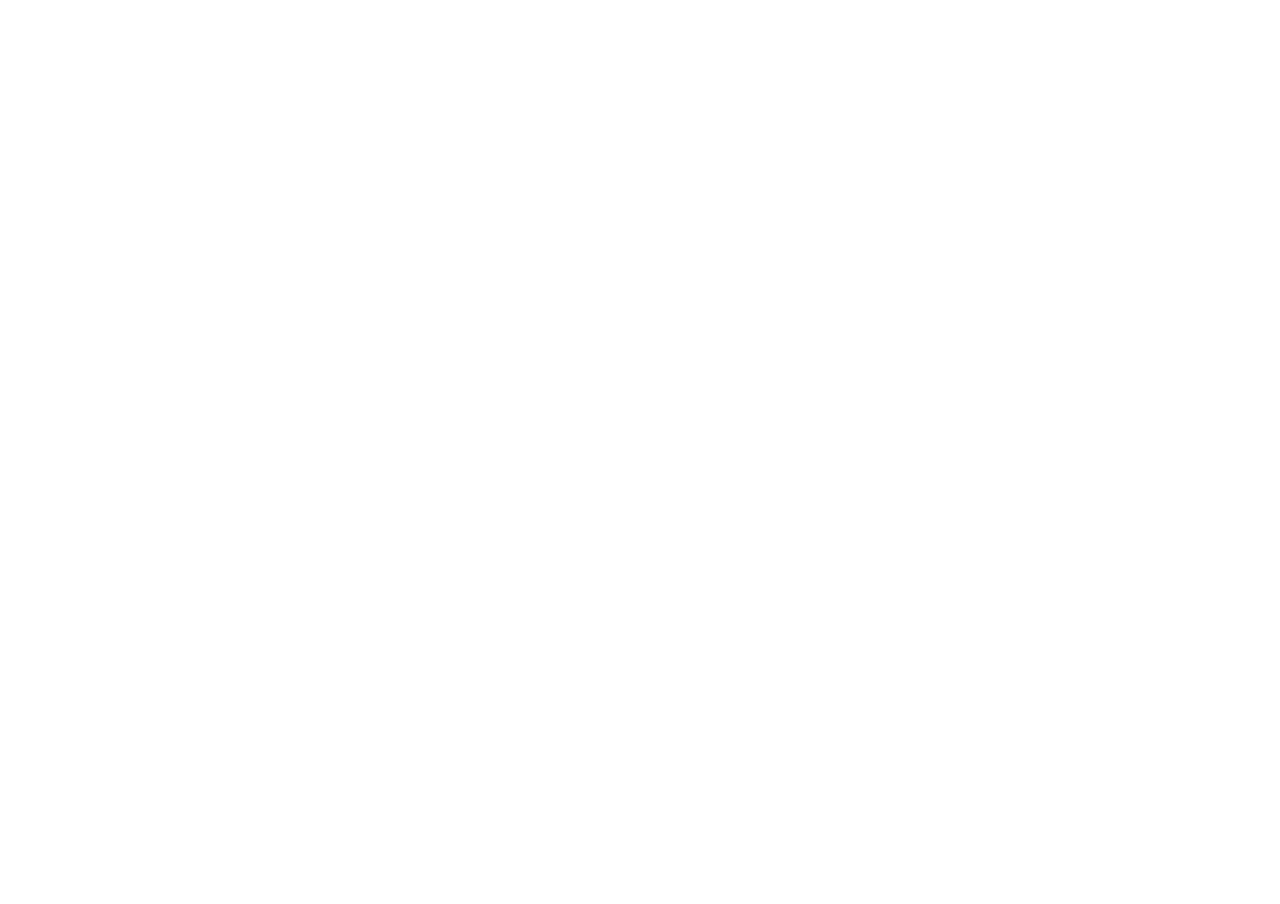
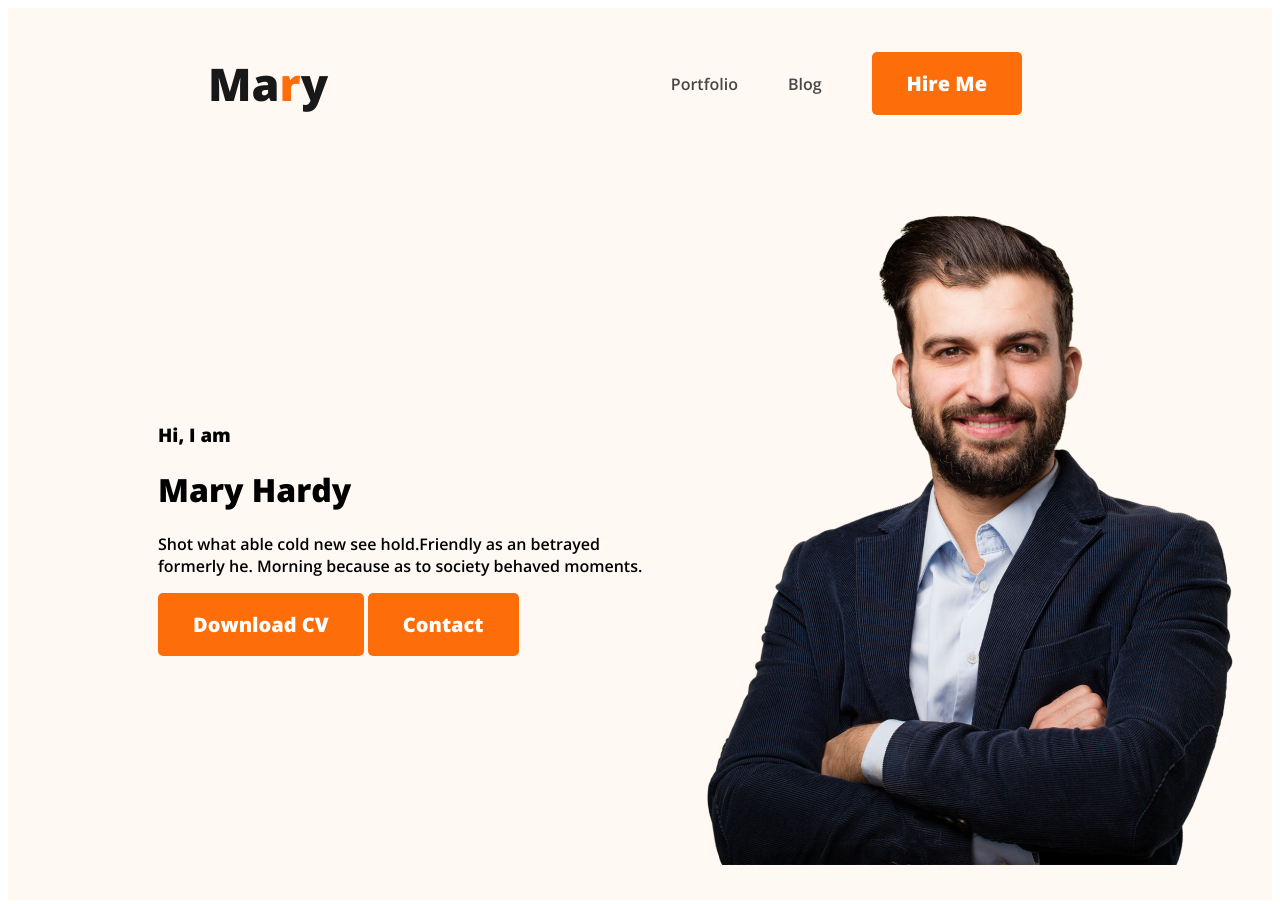
Before and after one commit to mdamirulislam/developer-portfolio, a plain HTML site: page index.html in a window 1280 px wide. Before the commit the page ends 800 px from the top, so only its background shows below. Drawn offline with nearby package versions, Linux system fonts and the light colour scheme.

Commit message:
banner done

```diff
--- a/index.html
+++ b/index.html
@@ -4,8 +4,34 @@
     <meta charset="UTF-8">
     <meta name="viewport" content="width=device-width, initial-scale=1.0">
     <title>Developer Portfolio</title>
+    <link rel="preconnect" href="https://fonts.googleapis.com">
+<link rel="preconnect" href="https://fonts.gstatic.com" crossorigin>
+<link href="https://fonts.googleapis.com/css2?family=Open+Sans:ital,wght@0,600;0,800;1,400&display=swap" rel="stylesheet">
+    <link rel="stylesheet" href="style/style.css">
 </head>
 <body>
+    <header>
+        <nav>
+            <h3 class="mary">Ma<span class="orange">r</span>y</h3>
+            <ul>
+                <li><a href="">Portfolio</a></li>
+                <li><a href="">Blog</a></li>
+                <li><button class="btn-primary">Hire Me</button></li>
+            </ul>
+        </nav>
+        <div class="banner">
+           <div>
+            <h3 class="bnr-gredient">Hi, I  am</h3>
+            <h1 class="bnr-title">Mary Hardy</h1>
+            <p class="bnr-para">Shot what able cold new see hold.Friendly as an betrayed formerly he. Morning because as to society behaved moments.</p>
+            <button class="btn-primary">Download CV</button>
+            <button class="btn-primary">Contact</button>
+           </div>
+           <div>
+            <img src="images/hardy.png" alt="">
+           </div>
+        </div>
+    </header>
 
 </body>
 </html>
--- /dev/null
+++ b/style/style.css
@@ -0,0 +1,50 @@
+*{
+    font-family: 'Open Sans', sans-serif;
+}
+header{
+    background-color:  #FFF8F3;;
+}
+nav{
+    display: flex;
+    align-items: center;
+    justify-content: space-between;
+    margin: 0 200px;
+
+}
+.mary{
+    color: #181818;
+font-size: 45px;
+font-weight: 800;
+}
+ul{
+    display: flex;
+    align-items: center;
+}
+ul li {
+ list-style: none;
+ margin-right: 50px;
+
+}
+ul a{
+    text-decoration: none;
+    color: #474747;
+}
+.btn-primary{
+padding: 18px 35px;
+color: #FFF;
+border-radius: 5px;
+background: #FD6E0A;
+font-size: 20px;
+font-weight: 700;
+border: none;
+}
+ .orange{
+color: #FD6E0A;
+ }
+ .banner{
+    padding: 30px 30px 30px 150px;
+ }
+ .banner{
+    display: flex;
+    align-items: center;
+ }
```
